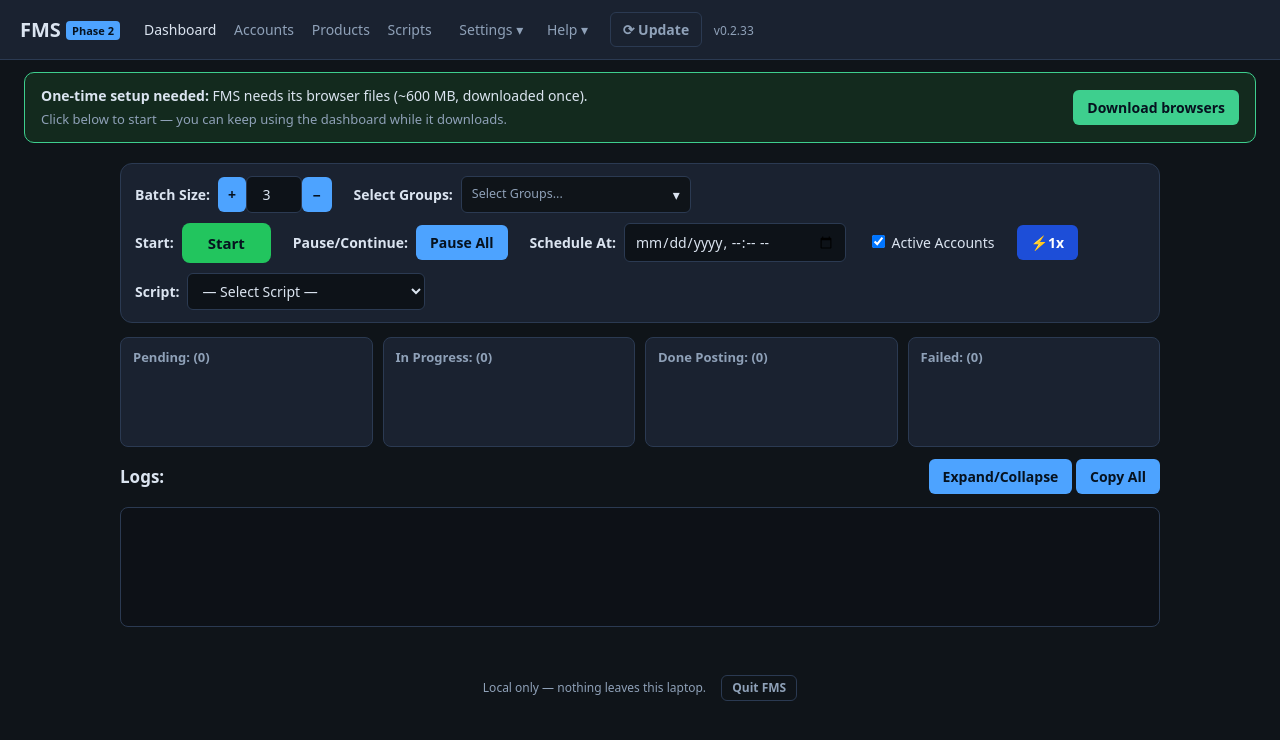
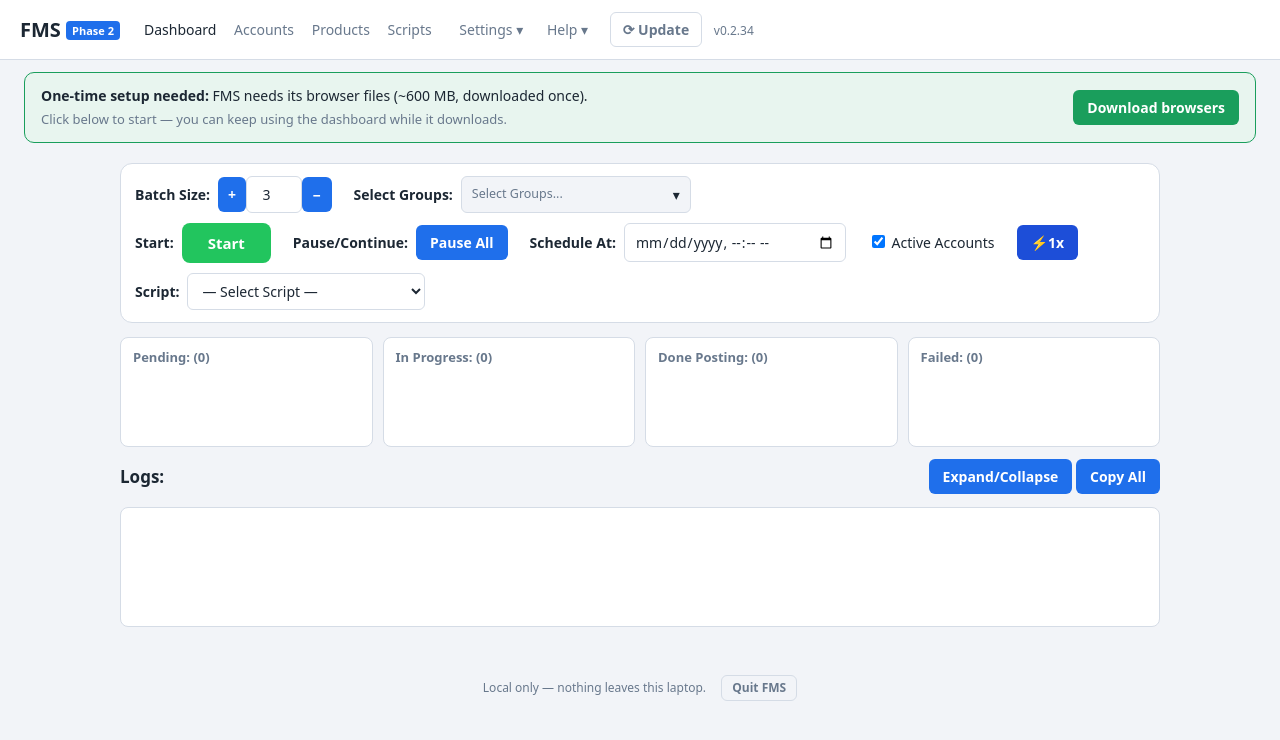
Before and after one commit to jackiejane091-ctrl/fms, a FastAPI app: page / in a window 1280 px wide. Shown: the top 740 px of the page. Run offline with FastAPI, Linux system fonts and the light colour scheme.

Commit message:
v0.2.34: Daylight theme (user-selected)
- style.css: full light theme via CSS variables (bg #f2f4f8, panel #fff,
  accent #1f6feb); new vars --onaccent/--input-bg/--hover-bg/--pill-bg;
  all hardcoded dark colors replaced (pills, inputs, buttons, logs,
  switch, dropdown hover, banner, btn-start).
- index.html: board Logs box uses var(--input-bg) instead of hardcoded
  #0d1117. runs.html: Start button text -> #fff.
- base.html dialogs now resolve --card/--fg from the theme.
- X-rayed: real dashboard/accounts/products/settings screenshots in the
  light theme, smoke 10/10.

```diff
--- a/fms/__init__.py
+++ b/fms/__init__.py
@@ -1,6 +1,6 @@
 """FMS - personal Facebook Marketplace auto-listing tool."""
 
-__version__ = "0.2.33"
+__version__ = "0.2.34"
 __phase__ = 2
 
 # Frozen (PyInstaller onefile) bootstrap: point Playwright at the local
--- a/fms/static/style.css
+++ b/fms/static/style.css
@@ -1,12 +1,16 @@
-:root { --bg:#0f1419; --panel:#1a2230; --line:#2b3a52; --txt:#dbe4f0;
-         --muted:#8fa1b8; --accent:#4da3ff; --ok:#3ecf8e; --warn:#ffb020; --err:#ff5d5d; }
+:root { --bg:#f2f4f8; --panel:#ffffff; --line:#d5dce6; --txt:#1c2733;
+         --muted:#68788c; --accent:#1f6feb; --onaccent:#ffffff;
+         --ok:#1a9e5c; --warn:#b77900; --err:#d92d20;
+         --input-bg:#ffffff; --hover-bg:#e8edf3; --pill-bg:#e2e8f0;
+         --card:var(--panel); --fg:var(--txt); }
+/* v0.2.34: Daylight theme (user-selected 2026-10-17) — clean light UI. */
 * { box-sizing: border-box; }
 body { margin:0; background:var(--bg); color:var(--txt);
        font:14px/1.5 system-ui, -apple-system, "Segoe UI", sans-serif; }
 header { display:flex; align-items:center; gap:24px; padding:12px 20px;
          background:var(--panel); border-bottom:1px solid var(--line); }
 .brand { font-size:20px; font-weight:700; }
-.brand .phase { font-size:11px; background:var(--accent); color:#06121f;
+.brand .phase { font-size:11px; background:var(--accent); color:var(--onaccent);
   border-radius:4px; padding:2px 6px; vertical-align:middle; }
 nav a { color:var(--muted); text-decoration:none; margin-right:14px; }
 nav a.active, nav a:hover { color:var(--txt); }
@@ -22,17 +26,17 @@ table { width:100%; border-collapse:collapse; margin-top:10px; }
 th, td { text-align:left; padding:8px 10px; border-bottom:1px solid var(--line); }
 th { color:var(--muted); font-weight:600; font-size:12px; text-transform:uppercase; }
 .pill { display:inline-block; padding:2px 10px; border-radius:20px; font-size:12px;
-        background:#33445e; }
-.pill.running { background:#1d4d33; color:var(--ok); }
-.pill.completed { background:#173a5e; color:var(--accent); }
-.pill.failed, .pill.stopped, .pill.interrupted { background:#5e2323; color:var(--err); }
-.pill.paused { background:#5e4a17; color:var(--warn); }
+        background:var(--pill-bg); color:var(--txt); }
+.pill.running { background:color-mix(in srgb, var(--ok) 14%, var(--panel)); color:var(--ok); }
+.pill.completed { background:color-mix(in srgb, var(--accent) 14%, var(--panel)); color:var(--accent); }
+.pill.failed, .pill.stopped, .pill.interrupted { background:color-mix(in srgb, var(--err) 12%, var(--panel)); color:var(--err); }
+.pill.paused { background:color-mix(in srgb, var(--warn) 16%, var(--panel)); color:var(--warn); }
 .row { display:flex; gap:10px; align-items:center; flex-wrap:wrap; margin:12px 0; }
 .inline-form { display:flex; gap:8px; align-items:center; }
 input, select, textarea, button { font:inherit; }
-input, select, textarea { background:#0d1218; color:var(--txt);
+input, select, textarea { background:var(--input-bg); color:var(--txt);
   border:1px solid var(--line); border-radius:6px; padding:7px 10px; }
-button, .btn { background:var(--accent); color:#06121f; border:0; border-radius:6px;
+button, .btn { background:var(--accent); color:var(--onaccent); border:0; border-radius:6px;
   padding:7px 14px; cursor:pointer; font-weight:600; }
 button:disabled { opacity:.4; cursor:default; }
 button.danger { background:var(--err); color:#fff; }
@@ -49,14 +53,14 @@ td.actions { white-space:nowrap; } td.actions button { padding:4px 10px; font-si
 details { background:var(--panel); border:1px solid var(--line); border-radius:8px;
   padding:12px 16px; margin:12px 0; }
 summary { cursor:pointer; }
-pre.logs { background:#0d1218; border:1px solid var(--line); border-radius:8px;
+pre.logs { background:var(--input-bg); border:1px solid var(--line); border-radius:8px;
   padding:12px; max-height:420px; overflow:auto; font-size:12.5px; white-space:pre-wrap; }
-code { background:#0d1218; padding:1px 6px; border-radius:4px; }
+code { background:var(--pill-bg); padding:1px 6px; border-radius:4px; }
 a { color:var(--accent); }
 /* toggle switch (Active column, like the real tool's green toggle) */
 .switch { position:relative; display:inline-block; width:44px; height:24px; }
 .switch input { opacity:0; width:0; height:0; }
-.switch .slider { position:absolute; inset:0; background:#33445e; border-radius:24px;
+.switch .slider { position:absolute; inset:0; background:var(--pill-bg); border-radius:24px;
   cursor:pointer; transition:.2s; }
 .switch .slider:before { content:""; position:absolute; height:18px; width:18px;
   left:3px; top:3px; background:#fff; border-radius:50%; transition:.2s; }
@@ -73,7 +77,7 @@ a { color:var(--accent); }
 .dropdown.open .menu { display:block; }
 .dropdown .menu a { display:block; color:var(--txt); text-decoration:none;
   padding:8px 10px; border-radius:6px; font-size:13px; margin:0; }
-.dropdown .menu a:hover { background:#243349; }
+.dropdown .menu a:hover { background:var(--hover-bg); }
 .dropdown .menu a small { display:block; color:var(--muted); font-size:11px; }
 /* main-screen board panels */
 .board { display:grid; grid-template-columns:repeat(auto-fit, minmax(150px,1fr));
@@ -128,7 +132,7 @@ button.small { font-size:12px; padding:4px 10px; }
 .act-item:active { cursor:grabbing; }
 .canvas-head { display:flex; align-items:center; gap:10px; margin-bottom:8px; }
 .canvas-head h3 { margin:0; }
-.badge { background:var(--accent); color:#fff; border-radius:999px; padding:2px 12px; font-size:12px; font-weight:700; }
+.badge { background:var(--accent); color:var(--onaccent); border-radius:999px; padding:2px 12px; font-size:12px; font-weight:700; }
 .drop-area { border:2px dashed var(--line); border-radius:10px; padding:36px 16px; text-align:center;
   color:var(--muted); margin-bottom:12px; }
 .drop-area.over { border-color:var(--accent); color:var(--txt); background:rgba(22,163,74,.06); }
@@ -149,10 +153,10 @@ button.small { font-size:12px; padding:4px 10px; }
 .upd-btn:hover { color:var(--txt); border-color:var(--accent); }
 .ver { color:var(--muted); font-size:12px; margin-left:8px; }
 .banner { display:flex; align-items:center; justify-content:space-between; gap:16px;
-  background:#132a1e; border:1px solid var(--ok); border-radius:10px;
+  background:color-mix(in srgb, var(--ok) 10%, var(--panel)); border:1px solid var(--ok); border-radius:10px;
   padding:12px 16px; margin:12px 24px 0; }
 .banner .muted { color:var(--muted); font-size:13px; margin-top:4px; }
-.btn-primary { background:var(--ok); color:#06121f; font-weight:700; }
+.btn-primary { background:var(--ok); color:#fff; font-weight:700; }
 .progress { height:8px; background:var(--line); border-radius:99px; margin-top:8px;
   overflow:hidden; max-width:420px; }
 .progress .bar { height:100%; width:0; background:var(--ok); border-radius:99px;
@@ -165,6 +169,6 @@ button.small { font-size:12px; padding:4px 10px; }
 .cc-row:last-child { margin-bottom:0; }
 .cc-field { display:inline-flex; align-items:center; gap:8px; }
 .cc-actions { margin-left:auto; display:inline-flex; gap:8px; }
-.btn-start { background:#22c55e; color:#06121f; font-weight:800; padding:9px 26px;
+.btn-start { background:#22c55e; color:#fff; font-weight:800; padding:9px 26px;
   border-radius:8px; border:0; cursor:pointer; font-size:15px; }
 .btn-start:hover { filter:brightness(1.08); }
--- a/fms/templates/index.html
+++ b/fms/templates/index.html
@@ -71,7 +71,7 @@
   <span><button type="button" onclick="boardToggleLogs()" id="logsToggleBtn">Expand/Collapse</button>
   <button type="button" onclick="boardCopyLogs()">Copy All</button></span>
 </div>
-<pre class="logs" id="boardLogs" style="max-height:300px;overflow:auto;min-height:120px;background:#0d1117;border:1px solid var(--line);border-radius:8px;padding:12px"></pre>
+<pre class="logs" id="boardLogs" style="max-height:300px;overflow:auto;min-height:120px;background:var(--input-bg);border:1px solid var(--line);border-radius:8px;padding:12px"></pre>
 {% endblock %}
 {% block scripts %}
 <script>
--- a/fms/templates/runs.html
+++ b/fms/templates/runs.html
@@ -7,7 +7,7 @@
   <summary><b>+ Start new run</b></summary>
   <form id="runForm" class="grid-form">
     <div class="row wide" id="runControls">
-      <span><b>Start:</b> <button type="submit" style="background:var(--ok);color:#06121f">Start</button></span>
+      <span><b>Start:</b> <button type="submit" style="background:var(--ok);color:#fff">Start</button></span>
       <span><b>Pause/Continue:</b> <button type="button" onclick="pauseAll()">Pause All</button></span>
       <span><b>Schedule At:</b> <input name="schedule_at" id="schedTop" type="datetime-local"></span>
       <button type="button" class="speedbtn" id="speedBtn" onclick="cycleSpeed()" title="Run speed">⚡1x</button>
```
